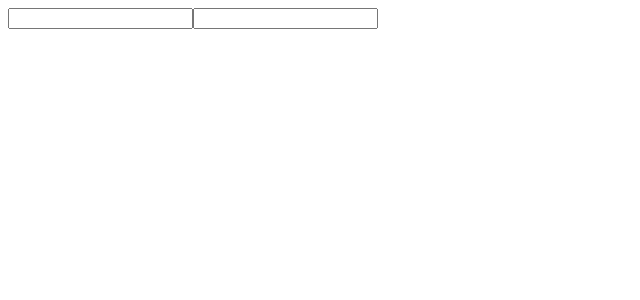
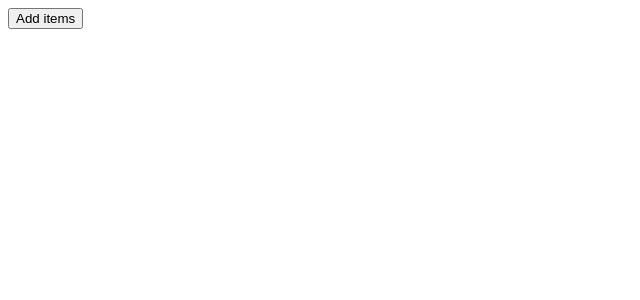
Before and after one commit to Optimus-ged/first_react_app, a React (Create React App) app: page / in a window 1280 px wide. Shown: the top 300 px of the page, without its empty margins (0-640 px from the left). Built offline with nearby package versions, Linux system fonts and the light colour scheme.

Commit message:
Making use of arrays using hooks handled

```diff
--- a/src/react_HOOKS/App.js
+++ b/src/react_HOOKS/App.js
@@ -1,10 +1,10 @@
 import React from "react";
-import StateWithObject from "./StateWithObject";
+import ArraysInHooks from "./ArraysInHooks";
 
 const App = () => {
   return (
     <>
-      <StateWithObject />
+      <ArraysInHooks />
     </>
   );
 };
--- /dev/null
+++ b/src/react_HOOKS/ArraysInHooks.js
@@ -0,0 +1,25 @@
+import React, { useState } from "react";
+
+const ArraysInHooks = () => {
+  const [products, setProducts] = useState([]);
+
+  const handleClick = () =>
+    setProducts([
+      ...products,
+      {
+        id: products.length + 1,
+        value: Math.floor(Math.random() * 10) + 1,
+      },
+    ]);
+
+  return (
+    <>
+      <button onClick={handleClick}>Add items</button>
+      {products.map((prod) => (
+        <h1 key={prod.id}>{prod.value}</h1>
+      ))}
+    </>
+  );
+};
+
+export default ArraysInHooks;
```
